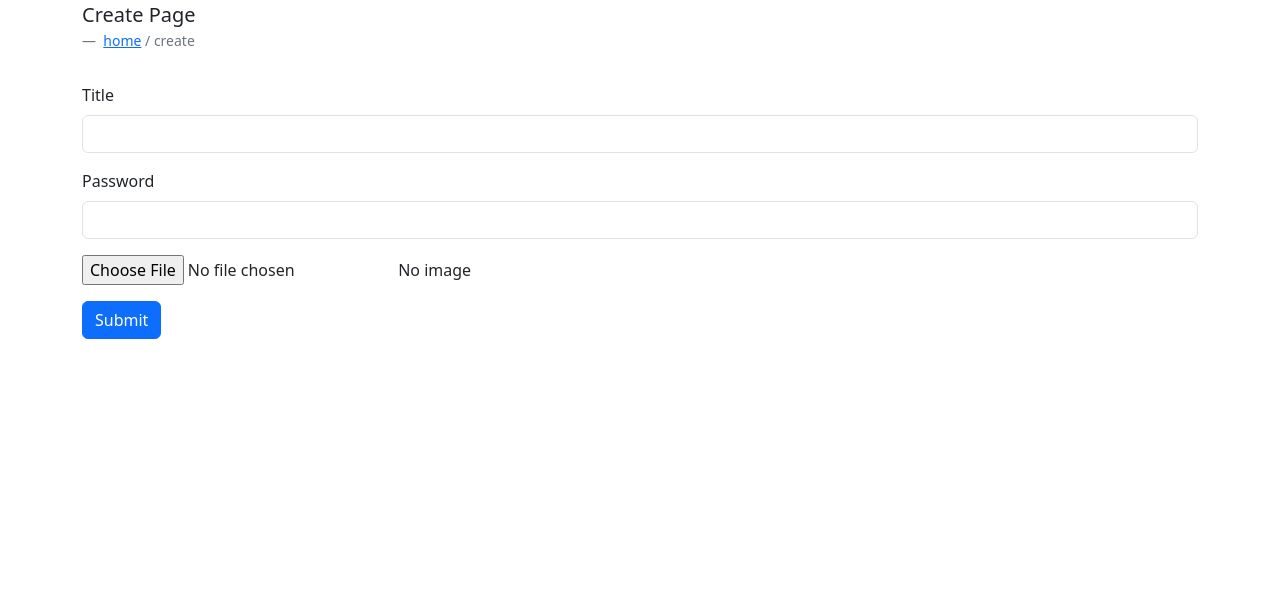
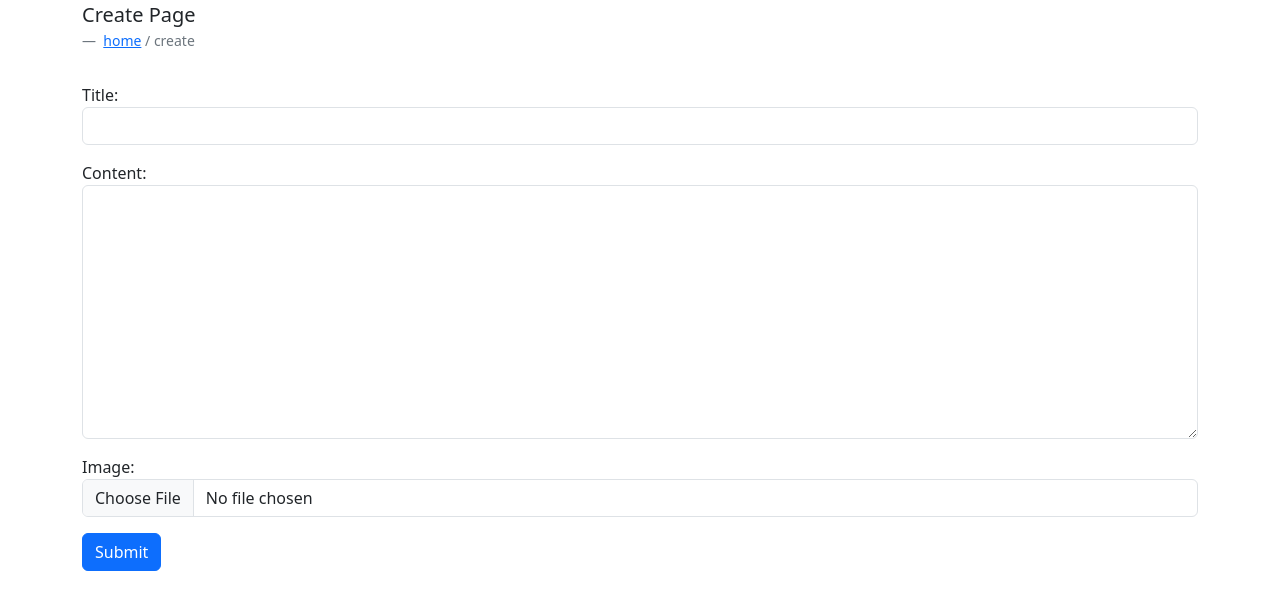
Before and after one commit to Azimboyev-F7/Django_project, a Django app: page /create/ in a window 1280 px wide. Shown: the top 610 px of the page. Run offline with Django 5.2, Linux system fonts and the light colour scheme; parts of the project's set-up code (start-up, migrations or seed data) failed here and were passed over.

Commit message:
modified

```diff
--- /dev/null
+++ b/django_projects/news_project/main/forms.py
@@ -0,0 +1,15 @@
+from django import forms
+
+from .models import New
+
+
+class NewsForm(forms.ModelForm):
+    class Meta:
+        fields = ['title', 'content', 'image']
+        model = New
+
+    def __init__(self, *args, **kwargs):
+        super().__init__(*args, **kwargs)
+        self.fields['title'].widget.attrs.update({'class': 'form-control'})
+        self.fields['content'].widget.attrs.update({'class': 'form-control'})
+        self.fields['image'].widget.attrs.update({'class': 'form-control'})
--- a/django_projects/news_project/main/views.py
+++ b/django_projects/news_project/main/views.py
@@ -1,6 +1,7 @@
 from django.http import HttpResponse
 from django.shortcuts import render, redirect
 from .models import New, Worker
+from .forms import NewsForm
 
 
 # Create your views here.
@@ -37,14 +38,28 @@ def detail(request,pk):
 
     return render(request, "article/detail.html", context)
 
+# def createe(request):
+#
+#     if request.method == "POST":
+#         New.objects.create(title=request.POST['title'], content=request.POST['content'])
+#         return HttpResponse(content="Article created successfully <a href='../'>Go home</a>")
+#
+#     context = {
+#         "object_list" : New.objects.all()
+#     }
+#     return render(request, "article/create.html", context)
+
 def create(request):
+    form = NewsForm()
 
     if request.method == "POST":
-        New.objects.create(title=request.POST['title'], content=request.POST['content'])
-        return HttpResponse(content="Article created successfully <a href='../'>Go home</a>")
-
+        form = NewsForm(request.POST, files=request.FILES)
+        if form.is_valid():
+            form.save()
+            return redirect('main:blogs')
     context = {
-        "object_list" : New.objects.all()
+        "object_list" : New.objects.all(),
+        'form': form
     }
     return render(request, "article/create.html", context)
 
--- a/django_projects/news_project/templates/article/create.html
+++ b/django_projects/news_project/templates/article/create.html
@@ -7,8 +7,6 @@
 
 {% block content %}
     <div class="container">
-
-
         <div class="row">
             <figure>
                 <blockquote class="blockquote">
@@ -22,21 +20,25 @@
 
         <div class="row">
             <div class="col">
-                <form action="" method="post">
+                <form action="" method="post" enctype="multipart/form-data">
                     {% csrf_token %}
-                    <div class="mb-3">
-                        <label for="exampleInputTitle" class="form-label">Title</label>
-                        <input type="text" class="form-control" name="title" id="exampleInputTitle" aria-describedby="emailHelp">
+                    {{ form.as_p }}
+{#                    <div class="mb-3">#}
+{#                        <label for="exampleInputTitle" class="form-label">Title</label>#}
+{#                        {{ form.title }}#}
+{#                        <input type="text" class="form-control" name="title" id="exampleInputTitle" aria-describedby="emailHelp">#}
                         {#                <div id="emailHelp" class="form-text">We'll never share your email with anyone else.</div>#}
-                    </div>
-                    <div class="mb-3">
-                        <label for="exampleInputContent" class="form-label">Password</label>
-                        <input type="text" class="form-control" name="content" id="exampleInputContent">
-                    </div>
-                    <div class="mb-3">
-                        <input type="file" class="form-image" name="image" id="exampleImage">
-                        <label class="form-check-label" for="exampleImage">No image</label>
-                    </div>
+{#                    </div>#}
+{#                    <div class="mb-3">#}
+{#                        <label for="exampleInputContent" class="form-label">Password</label>#}
+{#                        {{ form.content }}#}
+{#                        <input type="text" class="form-control" name="content" id="exampleInputContent">#}
+{#                    </div>#}
+{#                    <div class="mb-3">#}
+{#                        <input type="file" class="form-image" name="image" id="exampleImage">#}
+{#                        {{ form.image }}#}
+{#                        <label class="form-check-label" for="exampleImage"></label>#}
+{#                    </div>#}
                     <button type="submit" class="btn btn-primary">Submit</button>
                 </form>
             </div>
--- a/django_projects/news_project/templates/article/detail.html
+++ b/django_projects/news_project/templates/article/detail.html
@@ -8,8 +8,6 @@
 
 {% block content %}
     <div class="container">
-
-
         <div class="row">
             <div class="col-12">
                 <h1>ARTICLE DETAIL PAGE</h1>
--- a/django_projects/news_project/templates/article/index.html
+++ b/django_projects/news_project/templates/article/index.html
@@ -14,8 +14,6 @@
         }
     </style>
     <div class="container">
-
-
         <div class="row">
             <h1>Hello this is NEWS site if you're interested in news then click here |</h1>
             <figure>
@@ -29,7 +27,7 @@
 
 
             <div class="turn">
-                <p class="p-news"><a href="{% url 'main:blogs' %}"style="color: #ffffff; text-decoration: none">Turn to News</a></p>
+                <p class="p-news"><a href="{% url 'main:blogs' %}" style="color: #ffffff; text-decoration: none">Turn to News</a></p>
             </div>
         </div>
     </div>
```
